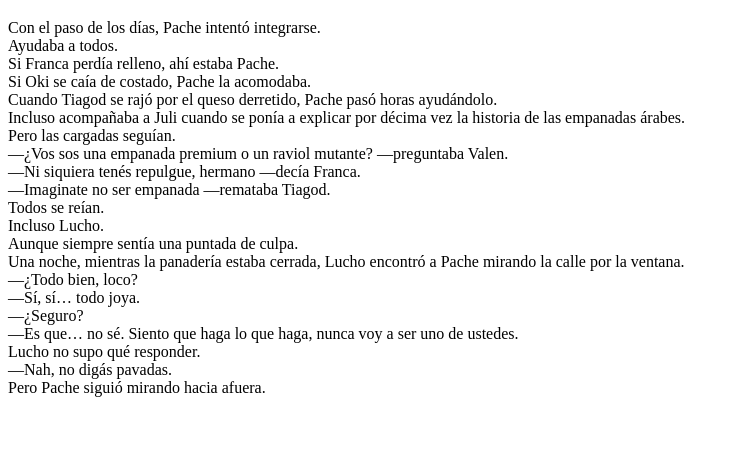
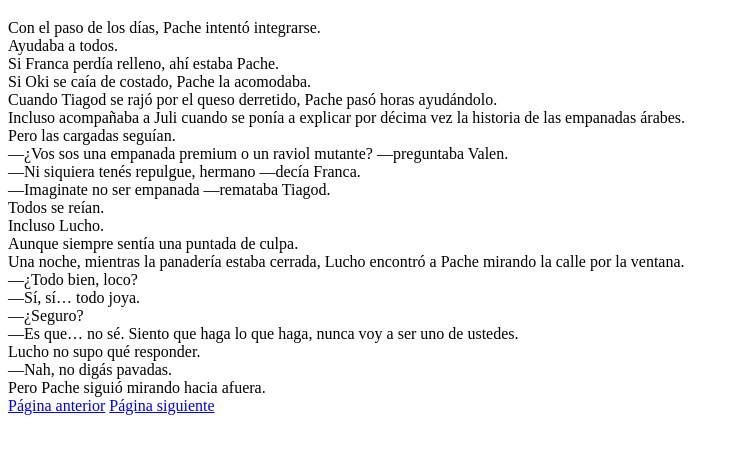
Before and after one commit to julianBenitez-cpu/cuento_colaborativo_2.0, a plain HTML site: page pagina_uno.html in a window 1280 px wide. Shown: the part 61-514 px from the top of the page, without its empty margins (0-740 px from the left). Drawn offline with Linux system fonts and the light colour scheme.

Commit message:
agregué los tres links para ir de página 1 a index y a página 2 y de conclusión a página 2

```diff
--- a/pagina_uno.html
+++ b/pagina_uno.html
@@ -33,6 +33,8 @@
       Lucho no supo qué responder.<br />
       —Nah, no digás pavadas.<br />
       Pero Pache siguió mirando hacia afuera.<br />
+      <a href="index.html">Página anterior</a>
+      <a href="pagina_dos.html">Página siguiente</a>
     </p>
   </body>
 </html>
```
Also changed, not shown: conclusion.html (+1 -0 lines).
